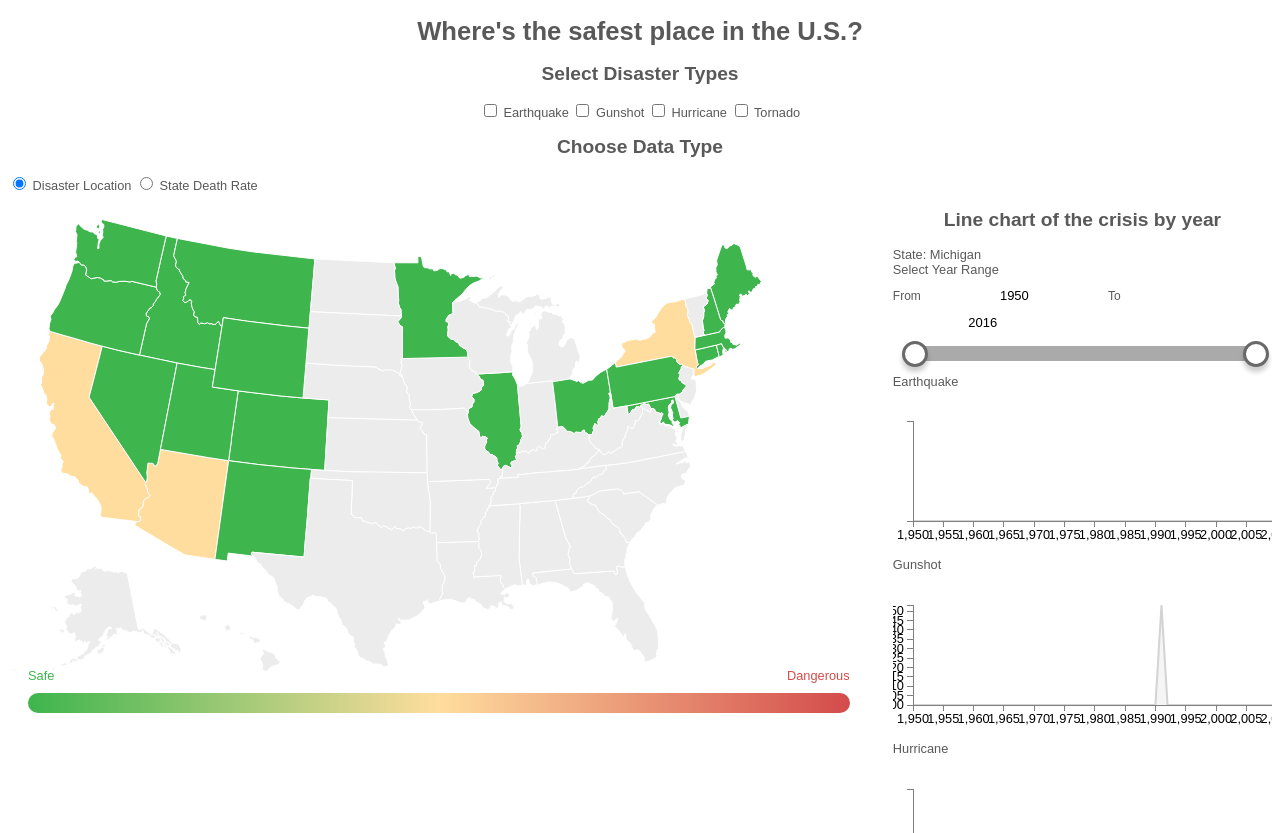
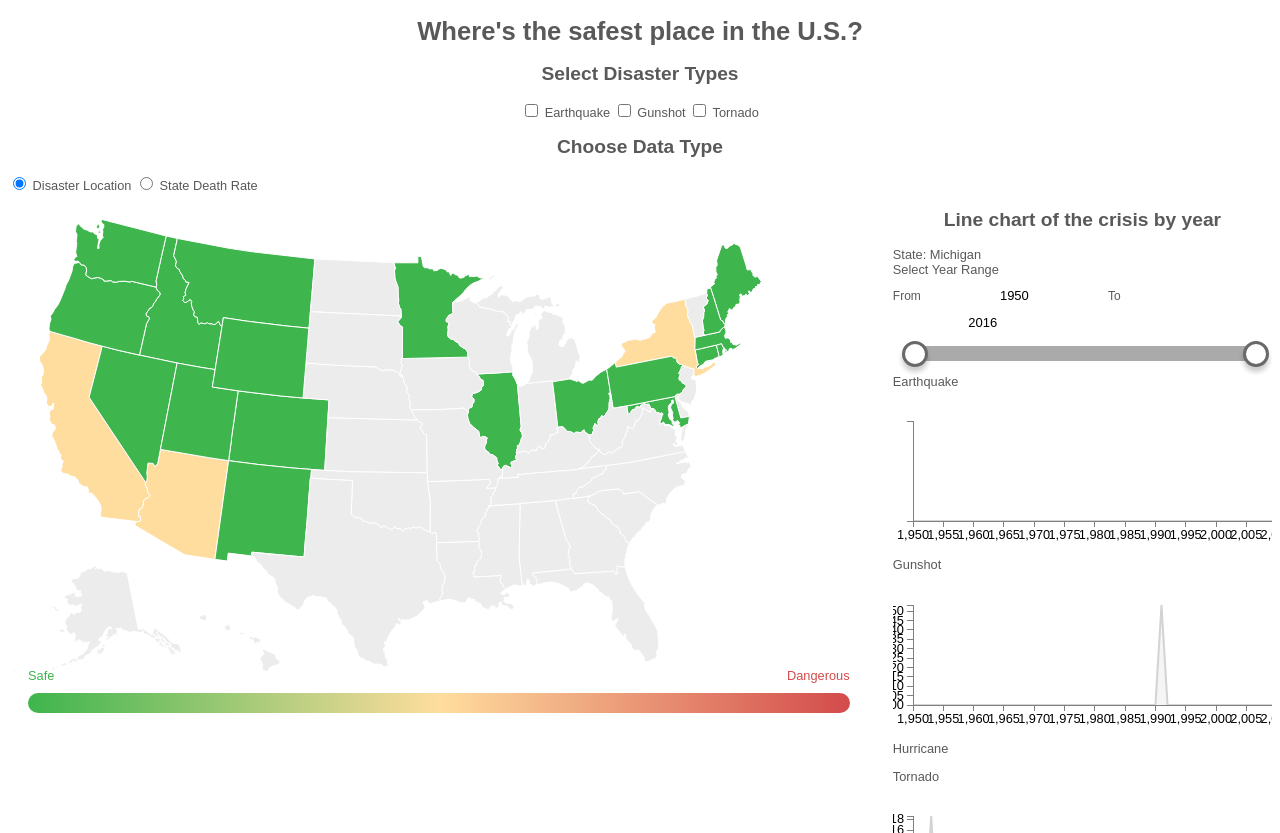
Before and after one commit to swiftyloves/ussurvivemap, a plain HTML site: page index.html in a window 1280 px wide. Drawn offline with nearby package versions, Linux system fonts and the light colour scheme.

Commit message:
turn off hurricane

```diff
--- a/assets/js/def.js
+++ b/assets/js/def.js
@@ -1,4 +1,4 @@
-var disasterNames = ["earthquake", "gunshot" ,"hurricane", "tornado"];
+var disasterNames = ["earthquake", "gunshot" , "tornado"];
 var min_death_rate =  0;
 var max_death_rate = 0.1;
 var pivot_death_rate = (min_death_rate + max_death_rate )/2;
--- a/index.html
+++ b/index.html
@@ -25,8 +25,8 @@
         <label for="earthquake" class="side-label">Earthquake</label>
         <input type="checkbox" id="gunshot_checkbox" class="check" onclick = "refreshMap()"/>
         <label for="gunshot" class="side-label">Gunshot</label>
-        <input type="checkbox" id="hurricane_checkbox" class="check" onclick = "refreshMap()"/>
-        <label for="hurricane" class="side-label">Hurricane</label>
+        <!-- <input type="checkbox" id="hurricane_checkbox" class="check" onclick = "refreshMap()"/>
+        <label for="hurricane" class="side-label">Hurricane</label> -->
         <input type="checkbox" id="tornado_checkbox" class="check" onclick = "refreshMap()"/>
         <label for="tornado" class="side-label">Tornado</label>
     </div>
```
